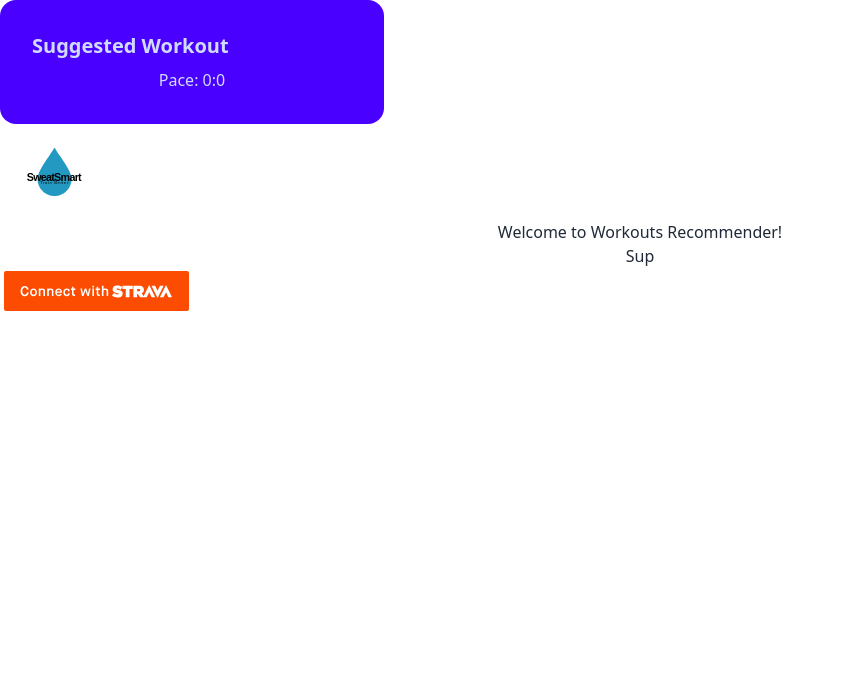
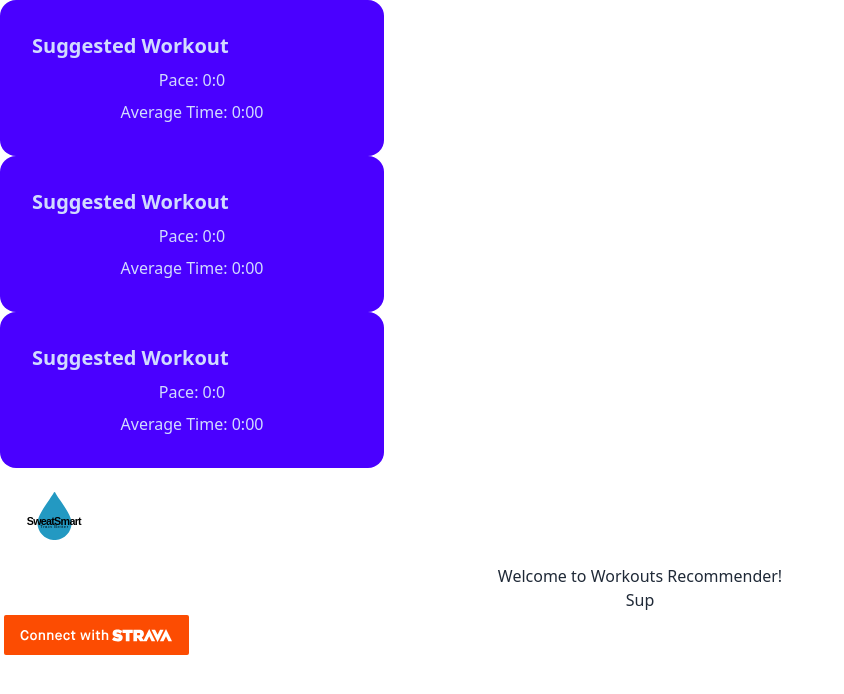
Before and after one commit to gregorybwest/sweatsmart-app, a React (Vite) app: page /workouts in a window 1280 px wide. Shown: the top 694 px of the page, without its empty margins (0-844 px from the left). Built offline with nearby package versions, Linux system fonts and the light colour scheme.

Commit message:
add three difficulty levels of pace and time

```diff
--- a/src/Calculators/Calculators.ts
+++ b/src/Calculators/Calculators.ts
@@ -2,7 +2,12 @@
 export function calculateAveragePace(stravaStats: any, setAveragePace: (pace: number) => void) {
   const averagePace =
     stravaStats["recent_run_totals"]["elapsed_time"] / (stravaStats["recent_run_totals"]["distance"] / 1609.344);
-  console.log(stravaStats["recent_run_totals"]);
   console.log("average pace:", averagePace);
   setAveragePace(averagePace);
 }
+
+export function calculateAverageWorkoutTime(stravaStats: any, setAverageTime: (time: number) => void) {
+  const averageTime = stravaStats["recent_run_totals"]["elapsed_time"] / (stravaStats["recent_run_totals"]["count"]);
+  console.log("Calulate Average Workout Time", averageTime)
+  setAverageTime(averageTime);
+}
--- a/src/Components/WorkoutCard.tsx
+++ b/src/Components/WorkoutCard.tsx
@@ -1,16 +1,18 @@
 interface WorkoutCardProps {
   averagePace: number;
+  averageTime: number;
 }
 
-export const WorkoutCard: React.FC<WorkoutCardProps> = ({ averagePace }) => {
+export const WorkoutCard: React.FC<WorkoutCardProps> = ({ averagePace, averageTime }) => {
   return (
     <div className="card bg-primary text-primary-content w-96">
       <div className="card-body">
         <h2 className="card-title">Suggested Workout</h2>
         <p>
-              Pace: {Math.round(averagePace / 60)}:{Math.floor(averagePace % 60)}
+          Pace: {Math.floor(averagePace / 60)}:{Math.floor(averagePace % 60)}
         </p>
+        <p>Average Time: {Math.floor(averageTime / 60)}:00</p>
       </div>
     </div>
-    )
-}
+  );
+};
--- a/src/Components/WorkoutCardList.tsx
+++ b/src/Components/WorkoutCardList.tsx
@@ -0,0 +1,16 @@
+import { WorkoutCard } from "./WorkoutCard";
+
+interface WorkoutCardListProps {
+  averagePace: number;
+  averageTime: number;
+}
+
+export const WorkoutCardList: React.FC<WorkoutCardListProps> = ({ averagePace, averageTime }) => {
+  return (
+    <>
+      <WorkoutCard averagePace={averagePace * 1.05} averageTime={averageTime * 0.8} />
+      <WorkoutCard averagePace={averagePace * 0.95} averageTime={averageTime * 0.92} />
+      <WorkoutCard averagePace={averagePace * 0.9} averageTime={averageTime * 1.05} />
+    </>
+  );
+};
--- a/src/Pages/Workouts.tsx
+++ b/src/Pages/Workouts.tsx
@@ -1,8 +1,8 @@
 import { useEffect, useState } from "react";
 import sweatSmartLogo from "/sweatsmart-logo.svg";
 import axios from "axios";
-import { WorkoutCard } from "../Components/WorkoutCard";
-import { calculateAveragePace } from "../Calculators/Calculators";
+import { WorkoutCardList } from "../Components/WorkoutCardList";
+import { calculateAveragePace, calculateAverageWorkoutTime } from "../Calculators/Calculators";
 
 async function sendCode(code: string) {
   try {
@@ -15,7 +15,12 @@ async function sendCode(code: string) {
   }
 }
 
-async function getStravaStats(athlete_id: number, token: string, setAveragePace: (pace: number) => void) {
+async function getStravaStats(
+  athlete_id: number,
+  token: string,
+  setAveragePace: (pace: number) => void,
+  setAverageTime: (time: number) => void
+) {
   const stravaStats = await axios.get(`https://www.strava.com/api/v3/athletes/${athlete_id}/stats`, {
     headers: {
       Authorization: `Bearer ${token}`,
@@ -23,6 +28,7 @@ async function getStravaStats(athlete_id: number, token: string, setAveragePace:
   });
   console.log(stravaStats.data);
   calculateAveragePace(stravaStats.data, setAveragePace);
+  calculateAverageWorkoutTime(stravaStats.data, setAverageTime);
 }
 
 function Workouts() {
@@ -30,6 +36,7 @@ function Workouts() {
   const code = params.get("code");
   const [data, setData] = useState({});
   const [averagePace, setAveragePace] = useState<number>(0);
+  const [averageTime, setAverageTime] = useState<number>(0);
   console.log(data);
 
   useEffect(() => {
@@ -40,7 +47,7 @@ function Workouts() {
           const athlete_id = result["athlete"]["id"];
           const access_token = result["access_token"];
           localStorage.setItem("refresh_token", result["refresh_token"]);
-          getStravaStats(athlete_id, access_token, setAveragePace);
+          getStravaStats(athlete_id, access_token, setAveragePace, setAverageTime);
         }
       });
     }
@@ -50,7 +57,7 @@ function Workouts() {
   return (
     <>
       <div>
-        <WorkoutCard averagePace={averagePace} />
+        <WorkoutCardList averagePace={averagePace} averageTime={averageTime} />
         <a href="#" target="_blank">
           <img src={sweatSmartLogo} className="logo react" alt="SweatSmartlogo" />
         </a>
```
Lines whose indentation alone changed are shown as unchanged.
